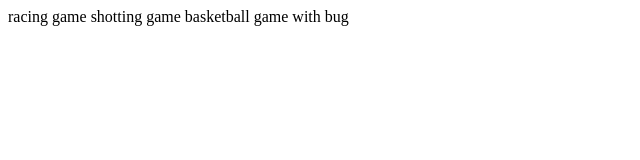
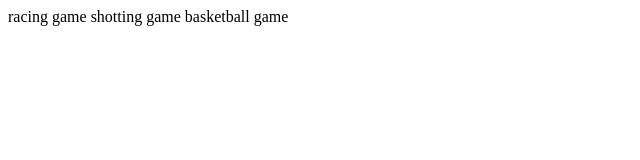
Before and after one commit to lanqiukun/tig, a plain HTML site: page game.html in a window 1280 px wide. Shown: the full height of the page, 0-640 px from the left. Drawn offline with Linux system fonts and the light colour scheme.

Commit message:
game bug fixed

```diff
--- a/game.html
+++ b/game.html
@@ -9,6 +9,6 @@
 <body>
     racing game
     shotting game
-    basketball game with bug
+    basketball game <!-- with bug -->
 </body>
 </html>
```
